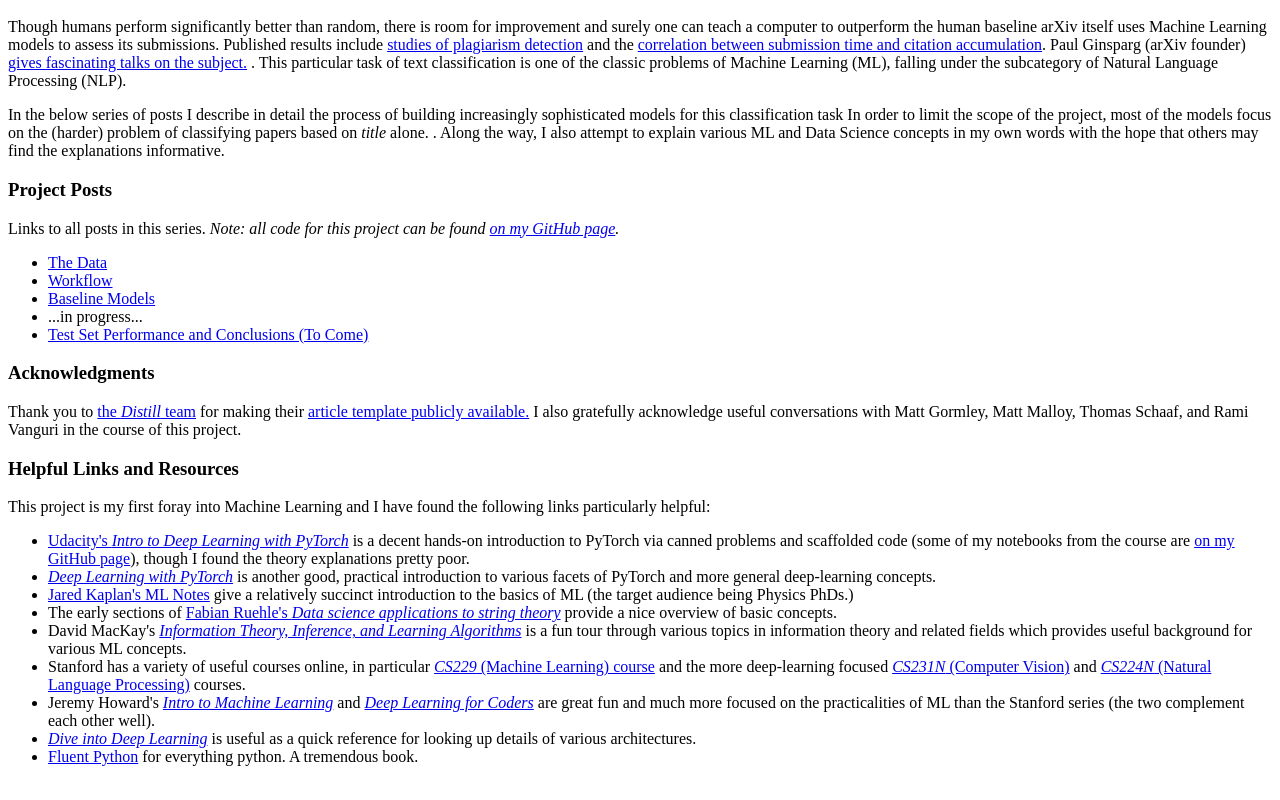
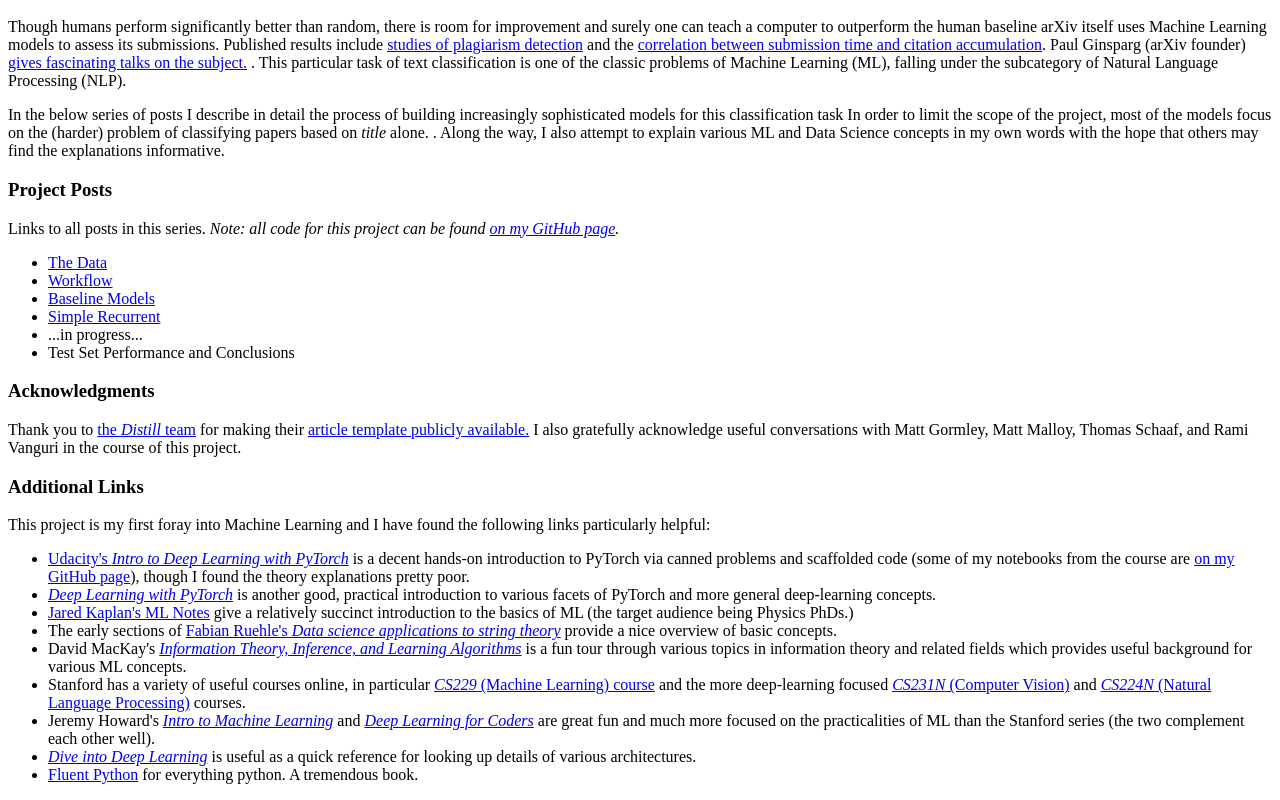
Before and after one commit to garrett361/arxiv-vixra-intro, a plain HTML site: page src/index.ejs in a window 1280 px wide. Shown: the part 803-1603 px from the top of the page. Drawn offline with nearby package versions, Linux system fonts and the light colour scheme; files that its build step writes are made by us from their sources; a script that the page names is missing.

```diff
--- a/src/index.ejs
+++ b/src/index.ejs
@@ -186,12 +186,14 @@
           href="https://garrettgoon.com/arxiv-vixra-baseline-models/">Baseline Models</a>
       </li>
       <li>
+        <a target="_blank" rel="noopener noreferrer" href="https://garrettgoon.com/arxiv-vixra-simple-recurrent/">Simple
+          Recurrent</a>
+      </li>
+      <li>
         ...in progress...
       </li>
       <li>
-        <a target="_blank" rel="noopener noreferrer"
-          href="https://garrettgoon.com/arxiv-vixra-test-set-conclusions/">Test Set Performance and Conclusions (To
-          Come)</a>
+        Test Set Performance and Conclusions
       </li>
     </ul>
 
@@ -220,7 +222,7 @@
     </p>
 
 
-    <h3>Helpful Links and Resources</h3>
+    <h3>Additional Links</h3>
 
     <p>
       This project is my first foray into Machine Learning and I have found the following links particularly helpful:
```
Also changed, not shown: index.html.
